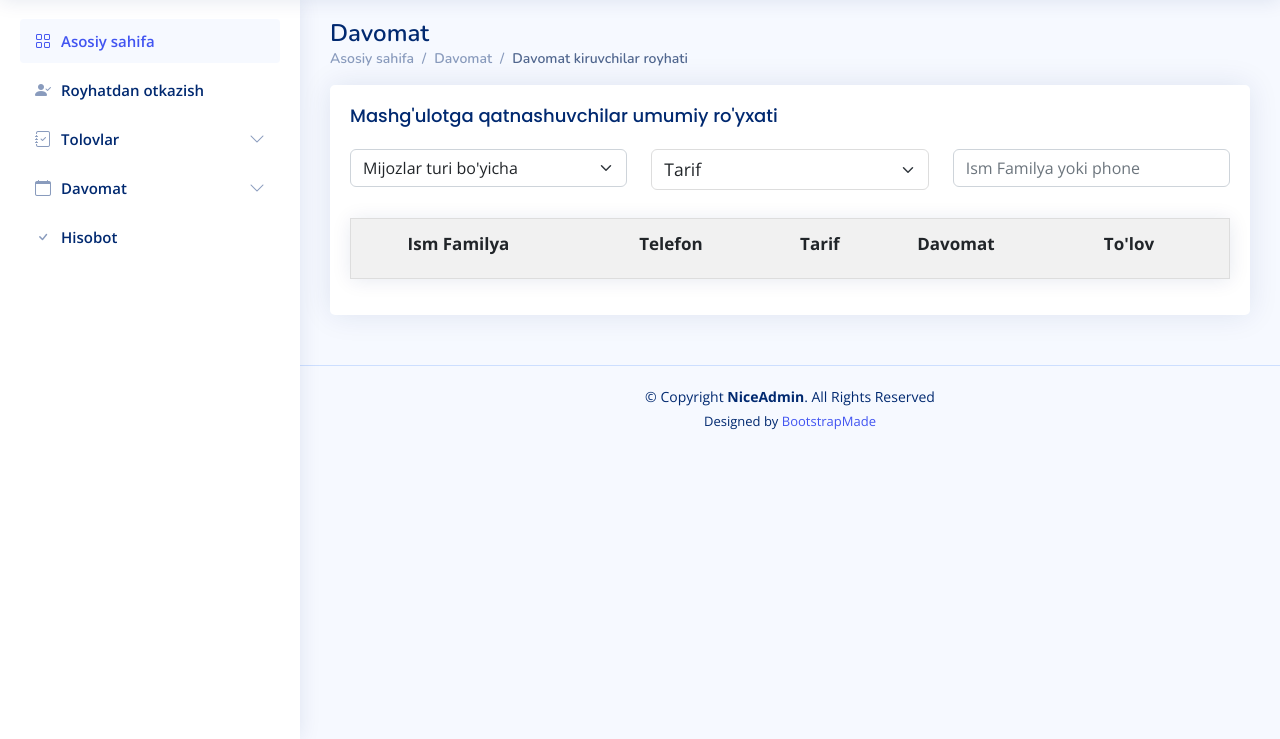
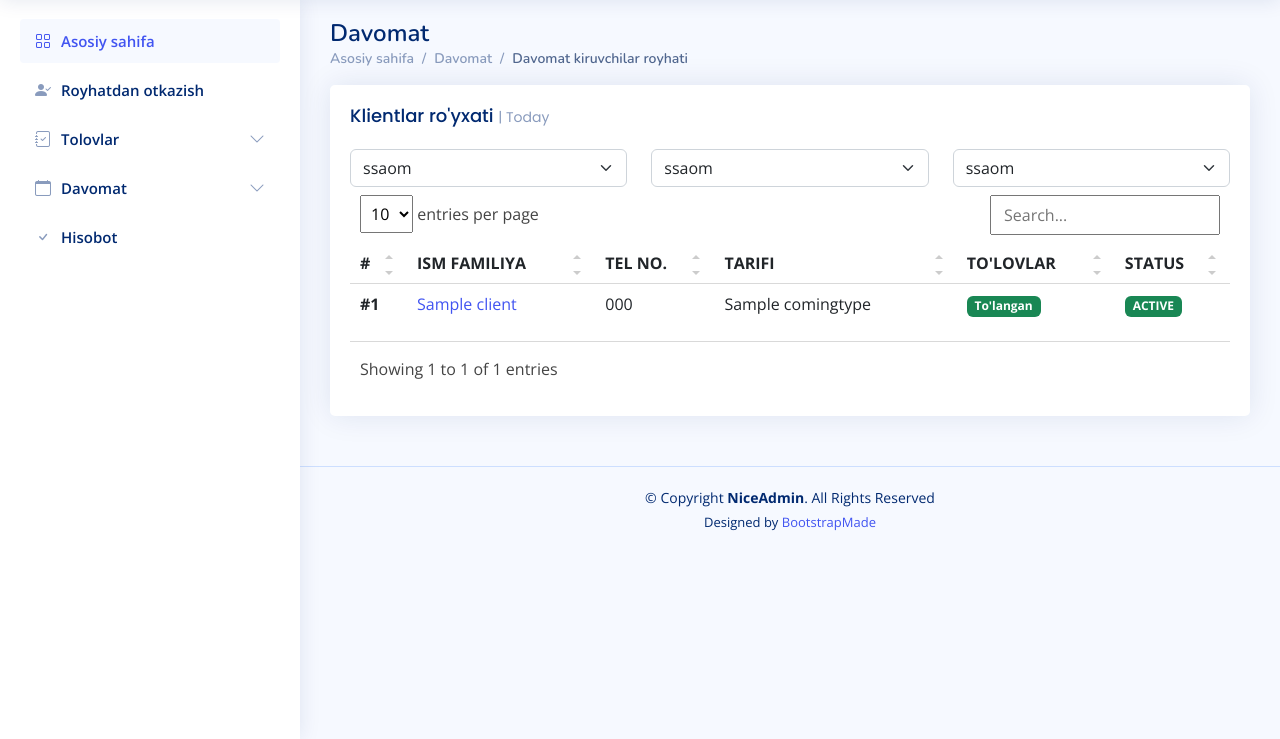
Before and after one commit to Abdulhamid51/fitnes_crm, a Django app: page /attendance in a window 1280 px wide. Shown: the part 61-800 px from the top of the page. Run offline with Django 3.2, Linux system fonts and the light colour scheme; tables that the repository leaves empty hold one stand-in row (values such as "Sample post"); lists and menus that the app fills with data are empty; some libraries are stand-ins or nearby versions.

Commit message:
data table

```diff
--- a/attendance/models.py
+++ b/attendance/models.py
@@ -21,7 +21,7 @@
     payed = models.BooleanField("To`landi", default=False)
 
     def __str__(self):
-        return self.month_name
+        return str(self.month_name)
 
 
 class Day(models.Model):
--- a/attendance/views.py
+++ b/attendance/views.py
@@ -1,5 +1,5 @@
 from django.shortcuts import render
-
+from main.models import Client
 # Create your views here.
 from django.views import View
 
@@ -7,7 +7,11 @@
 
 class DavomatView(View):
     def get(self,request):
-        return render (request,'tables-general.html')
+        queryset = Client.objects.all().order_by("-id")
+        data = {
+            "clients":queryset
+        }
+        return render (request,'tables-general.html', data)
 
 
 
--- a/main/views.py
+++ b/main/views.py
@@ -1,11 +1,11 @@
 from django.shortcuts import render
-
-# Create your views here.
 from django.views import View
+from .models import *
 
 
 class HomeView(View):
     def get(self,request):
+
         return render (request,'index.html')
 
 
--- a/templates/tables-general.html
+++ b/templates/tables-general.html
@@ -20,63 +20,80 @@
 
 
           <div class="card">
+
             <div class="card-body">
-              <h5 class="card-title">Mashg'ulotga qatnashuvchilar umumiy ro'yxati</h5>
+              <h5 class="card-title">Klientlar ro'yxati <span>| Today</span></h5>
 
-              <!-- Table with hoverable rows -->
+              <table class="table table-borderless datatable">
+                <div class="row">
+                  <div class="col-md-4 col-sm-6">
 
-                <table class="table table-hover" id="myTable">
-                      <div class="row mt-2">
-                        <div class="col-12 mb-3 col-md-4">
-                            <select class="form-select" id="filterBy" onchange="searchFilter()">
-                                <option value="" selected>Mijozlar turi bo'yicha</option>
-                                <option value="green">Aktiv</option>
-                                <option value="blue">Aktiv emas</option>
+                    <select class="form-select">
+                      <option value="">ssaom</option>
+                      <option value="">ssaom</option>
+                      <option value="">ssaom</option>
                     </select>
                   </div>
-                        <div class="col-12 mb-3 col-md-4">
-                            <select class="form-select" id="mylist" onchange="myFunction()">
-                                <option value="" selected>Tarif</option>
-                                <option value="oylik">Oylik</option>
-                                <option value="haftada uch kun">Haftada uch kun</option>
-                                <option value="kunlik">Kunlik</option>
+                  <div class="col-md-4 col-sm-6">
+
+                    <select class="form-select">
+                      <option value="">ssaom</option>
+                      <option value="">ssaom</option>
+                      <option value="">ssaom</option>
                     </select>
                   </div>
-                        <div class="col-12 col-md-4 mb-3">
-                            <input type="text" class="form-control" id="mysearch" placeholder="Ism Familya yoki phone " aria-label="Search cards" onkeyup="myFunction()">
+                  <div class="col-md-4 col-sm-6">
+
+                    <select class="form-select">
+                      <option value="">ssaom</option>
+                      <option value="">ssaom</option>
+                      <option value="">ssaom</option>
+                    </select>
+                  </div>
 
                 </div>
-                    </div>
-  <tr class="header">
-    <th scope="col"></th>
-    <th scope="col">Ism Familya</th>
-    <th scope="col">Telefon</th>
-    <th scope="col">Tarif</th>
-    <th scope="col">Davomat</th>
+                <thead>
+                  <tr>
+                    <th scope="col">#</th>
+                    <th scope="col">ISM FAMILIYA</th>
+                    <th scope="col">TEL NO.</th>
+                    <th scope="col">TARIFI</th>
+                    <th scope="col">TO'LOVLAR</th>
+                    <th scope="col">STATUS</th>
+                  </tr>
+                </thead>
+                <tbody>
 
-    <th scope="col">To'lov</th>
-  </tr>
+                  {% for client in clients %}
+                    <tr>
+                    <th scope="row"><a href="#">#{{ forloop.counter }}</a></th>
+                    <td><a href="#">{{ client.name }}</a></td>
+                    <td>{{ client.phone }}</td>
+                    <td>{{ client.coming_type }}</td>
+                    <td>
 
-  {% for a in abonent %}
+                      {% if client.months.last.payed == True %}
+                      <span class="badge bg-success">To'langan</span>
+                      {% else %}
+                      <span class="badge bg-danger">To'lanmagan</span>
+                      {% endif %}
 
-      <tr>
-        <th scope="row">1</th>
-        <td>{{ a.first_name }}  {{ a.last_name }}</td>
-        <td>{{ a.phone_number }}</td>
-        <td>{{ a.tarif }}</td>
-        <td>Davomat</td>
-        <td><span class="text-success">To'landi: 0 so'm</span> <br> <span class="text-danger">Qarz: 0 so'm</span></td>
-
+                    </td>
+                    <td>
+                      {% if client.status == "ACTIVE" %}
+                      <span class="badge bg-success">{{client.status}}</span>
+                      {% elif client.status == "INACTIVE" %}
+                      <span class="badge bg-danger">{{client.status}}</span>
+                      {% else %}
+                      <span class="badge bg-warning">{{client.status}}</span>
+                      {% endif %}
+                    </td>
                   </tr>
                   {% endfor %}
 
 
+                </tbody>
               </table>
-
-
-
-
-              <!-- End Table with hoverable rows -->
 
             </div>
           </div>
@@ -92,96 +109,11 @@
   </main><!-- End #main -->
 
 
-  <style>
-
-  * {
-    box-sizing: border-box;
-  }
-
-  #myInput {
-    background-image: url('/css/searchicon.png');
-    background-position: 10px 10px;
-    background-repeat: no-repeat;
-    width: 100%;
-    font-size: 16px;
-    padding: 12px 20px 12px 40px;
-    border: 1px solid #ddd;
-    margin-bottom: 12px;
-  }
-
-  #mylist {
-    /* background-position: 10px 10px; */
-    background-repeat: no-repeat;
-    width: 100%;
-    font-size: 17.5px;
-    /* padding: 12px 20px 12px 40px; */
-    border: 1px solid #ddd;
-    margin-bottom: 12px;
-  }
-
-  #myTable {
-    border-collapse: collapse;
-    width: 100%;
-    border: 1px solid #ddd;
-    font-size: 17px;
-  }
-
-  #myTable th,
-  #myTable td {
-    text-align: left;
-    padding: 12px;
-  }
-
-  #myTable tr {
-    border-bottom: 1px solid #ddd;
-  }
-
-  #myTable tr.header,
-  #myTable tr:hover {
-    background-color: #f1f1f1;
-  }
-
-  .hide {
-    display: none
-  }
-  </style>
-
-  <script>
-    function myFunction() {
-    let input, filter, table, tr, td,i;
-    const searchbox = document.querySelector("#mysearch");
-    let textBox = searchbox.value;
-    console.log(textBox)
-
-    input = document.getElementById("mylist");
-    filter = input.value.toUpperCase();
-    table = document.getElementById("myTable");
-    tr = table.getElementsByTagName("tr");
-    for (i = 0; i < tr.length; i++) {
-      td = tr[i].getElementsByTagName("td")[2];
-      td_name = tr[i].getElementsByTagName("td")[1];
-      if (td) {
-        tr[i].classList.toggle("hide", filter && td.innerHTML.toUpperCase() !== filter)
-      }
-
-
-
-    }
-  }
-  </script>
 
 
 <script>
 
-  // Initialize the DataTable
-  $(document).ready(function () {
-    $('#tableID').DataTable({
 
-      // Enable the searching
-      // of the DataTable
-      searching: true
-    });
-  });
 </script>
 
 
```
Also changed, not shown: 1 other file. Lines whose indentation alone changed are shown as unchanged.
